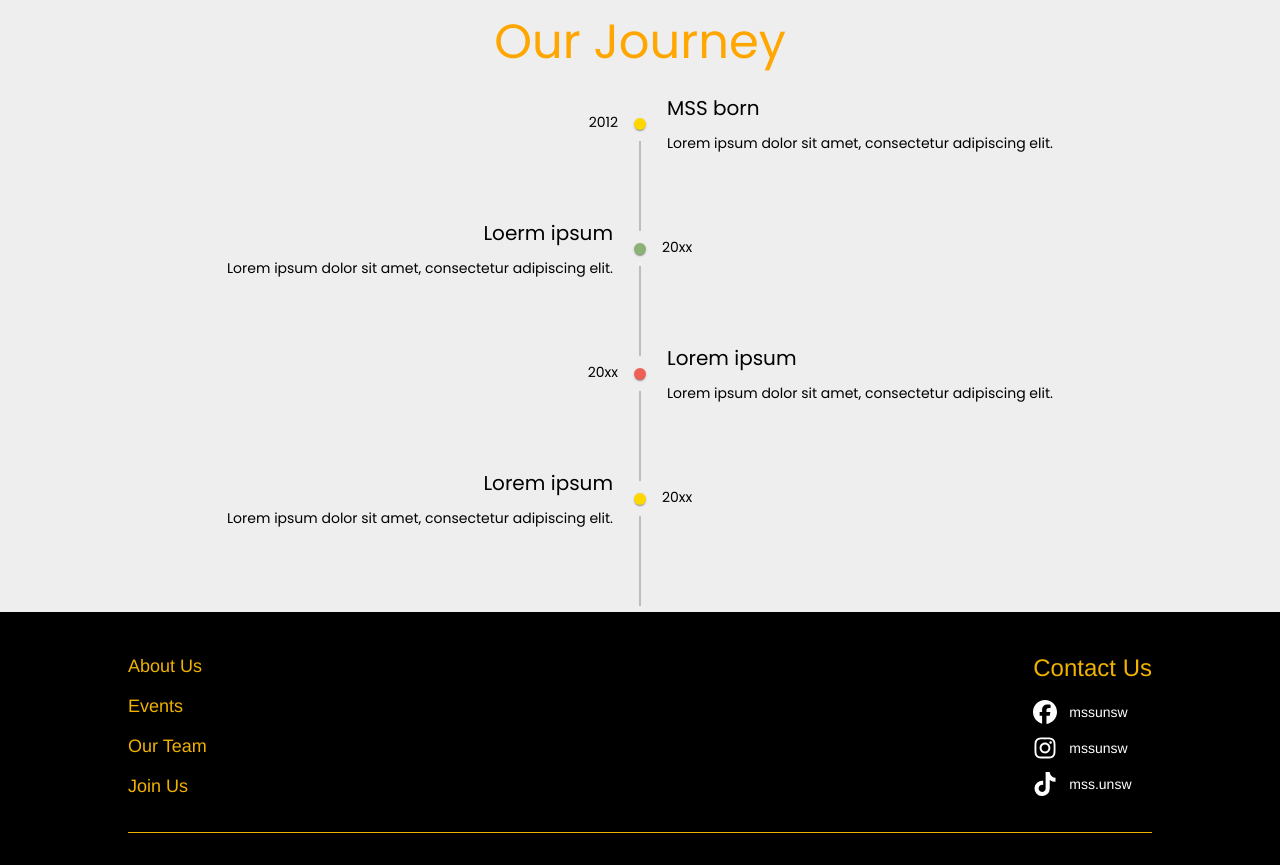
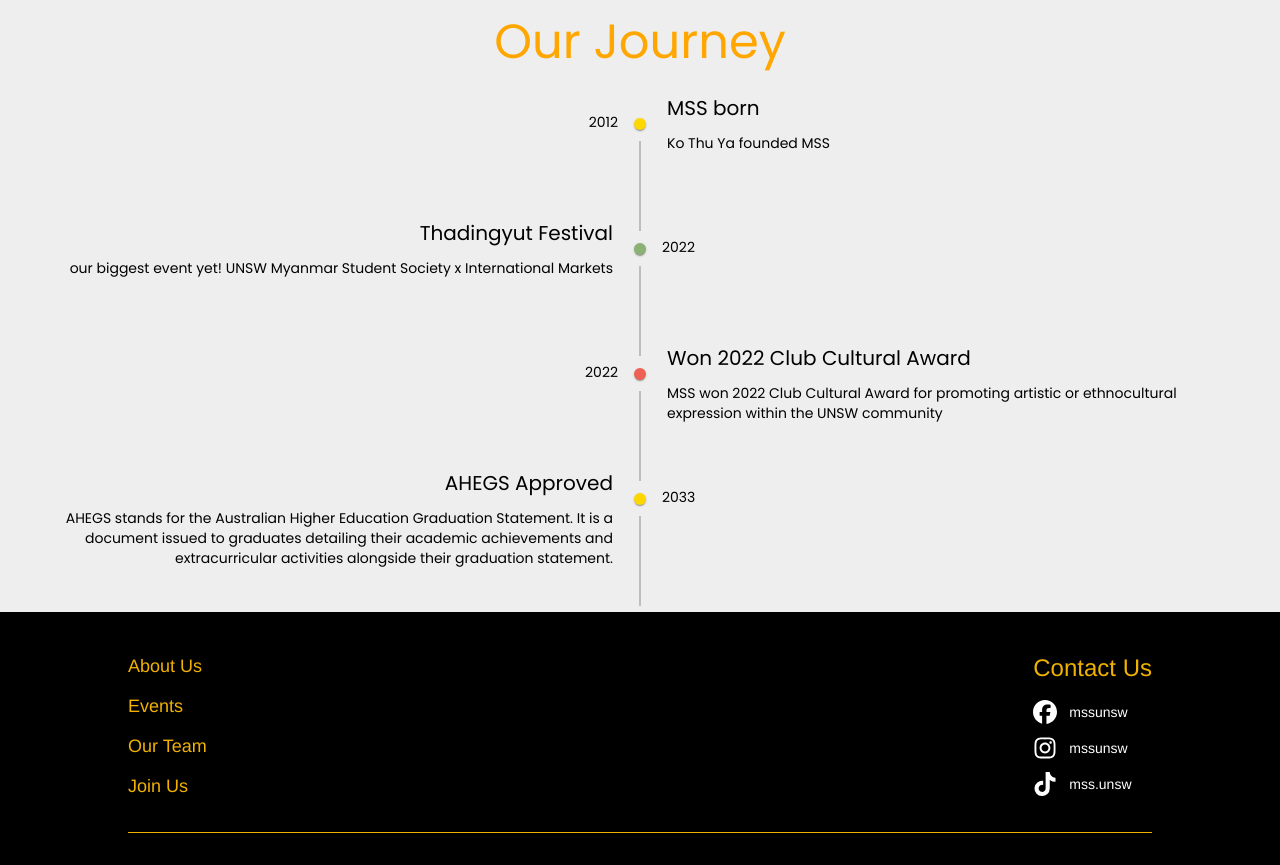
Before and after one commit to Leo-Zarni01/mssunsw, a React (Vite) app in the folder frontend/: page /aboutus in a window 1280 px wide. Shown: the part 1100-1965 px from the top of the page. Built offline with nearby package versions, Linux system fonts and the light colour scheme.

Commit message:
add content for Our Journey

```diff
--- a/frontend/src/pages/OurStory.tsx
+++ b/frontend/src/pages/OurStory.tsx
@@ -114,25 +114,25 @@ const OurStory = () => {
         <Timelinecard
           time="2012"
           activity="MSS born"
-          details="Lorem ipsum dolor sit amet, consectetur adipiscing elit."
+          details="Ko Thu Ya founded MSS"
           dotcolor="#ffd700"
         />
         <Timelinecard
-          time="20xx"
-          activity="Loerm ipsum"
-          details="Lorem ipsum dolor sit amet, consectetur adipiscing elit."
+          time="2022"
+          activity="Thadingyut Festival"
+          details="our biggest event yet! UNSW Myanmar Student Society x International Markets"
           dotcolor="#8bb174"
         />
         <Timelinecard
-          time="20xx"
-          activity="Lorem ipsum"
-          details="Lorem ipsum dolor sit amet, consectetur adipiscing elit."
+          time="2022"
+          activity="Won 2022 Club Cultural Award"
+          details="MSS won 2022 Club Cultural Award for promoting artistic or ethnocultural expression within the UNSW community"
           dotcolor="#ee6055"
         />
         <Timelinecard
-          time="20xx"
-          activity="Lorem ipsum"
-          details="Lorem ipsum dolor sit amet, consectetur adipiscing elit."
+          time="2033"
+          activity="AHEGS Approved"
+          details="AHEGS stands for the Australian Higher Education Graduation Statement. It is a document issued to graduates detailing their academic achievements and extracurricular activities alongside their graduation statement."
           dotcolor="#ffd700"
         />
       </Timeline>
```
